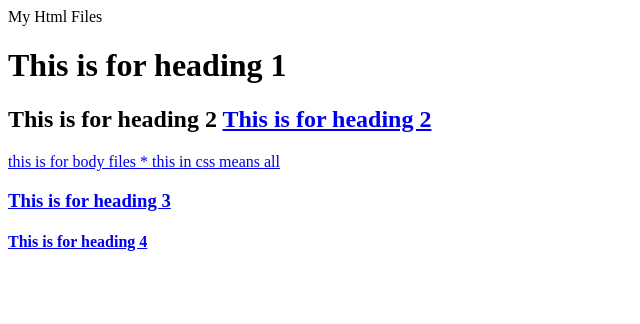
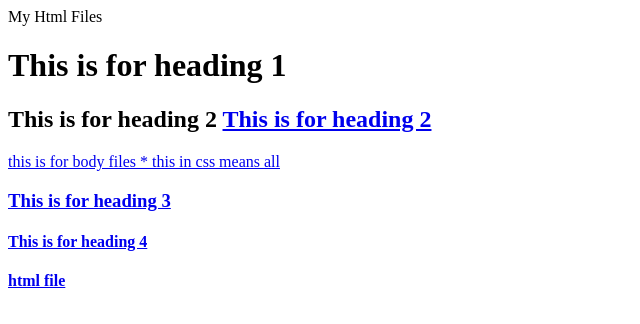
Before and after one commit to OB-Peter/learning-git, a plain HTML site: page index.html in a window 1280 px wide. Shown: the whole page, without its empty margins (0-640 px from the left). Drawn offline with Linux system fonts and the light colour scheme.

Commit message:
i just added <h4>html file

```diff
--- a/index.html
+++ b/index.html
@@ -9,3 +9,4 @@ My Html Files
 <h3>This is for heading 3</h3>
 <h4>This is for heading 4</h4>
 <title>this is for title file in html</title>
+<h4>html file
```
